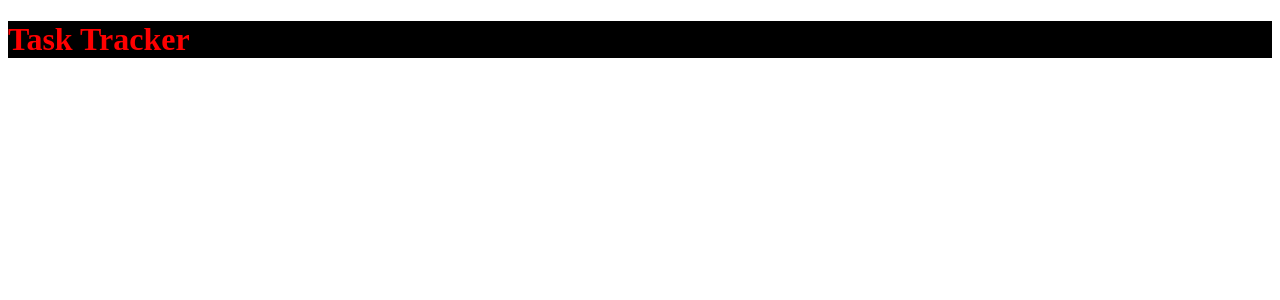
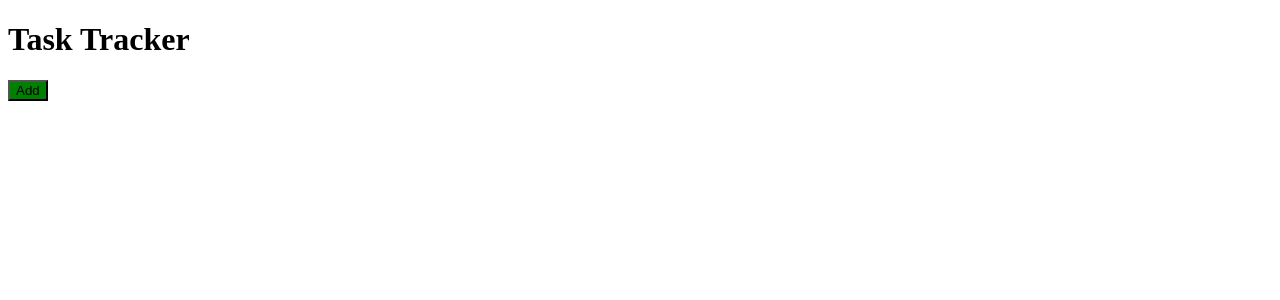
Before and after one commit to HighLiuk/react-tutorial, a JavaScript app: page / in a window 1280 px wide. Shown: the top 300 px of the page. Built offline with nearby package versions, Linux system fonts and the light colour scheme; the HTML template or start-up script is replaced by a standard one.

Commit message:
Added Button component

```diff
--- /dev/null
+++ b/src/Button.js
@@ -0,0 +1,7 @@
+export default function Button({ color: backgroundColor, text }) {
+  return (
+    <button className="btn" style={{ backgroundColor }}>
+      {text}
+    </button>
+  )
+}
--- a/src/Header.js
+++ b/src/Header.js
@@ -1,12 +1,10 @@
+import Button from "./Button"
+
 export default function Header({ title }) {
   return (
-    <header>
-      <h1 style={headingStyle}>{title}</h1>
+    <header className="header">
+      <h1>{title}</h1>
+      <Button color="green" text="Add" />
     </header>
   )
 }
-
-const headingStyle = {
-  color: "red",
-  backgroundColor: "black",
-}
```
